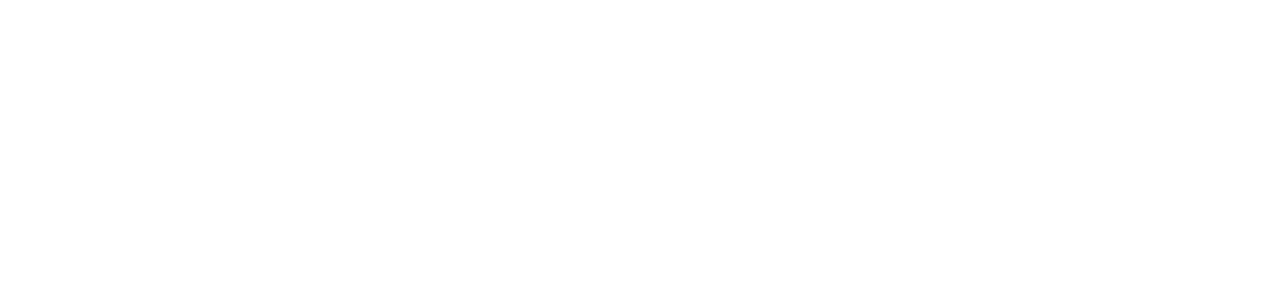
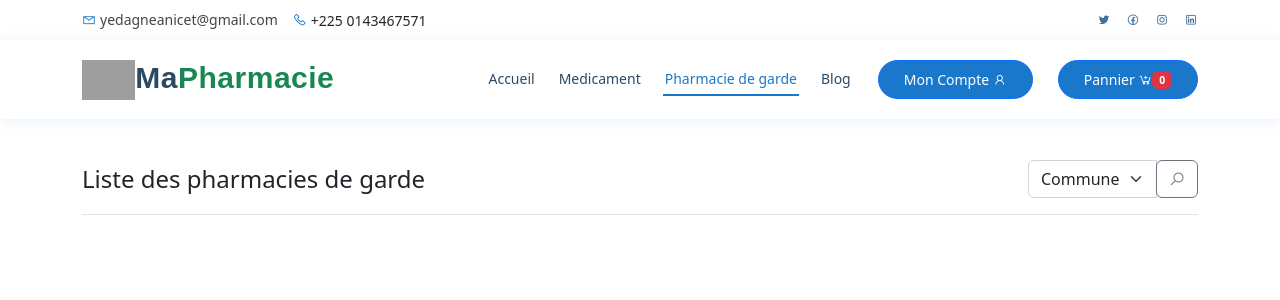
Before and after one commit to YedagneAnicet/DI_BOOTCAMP_PROJET_FINAL, an Angular app in the folder fontend_projet_final_di/: page /garde in a window 1280 px wide. Before the commit this address led to /. Shown: the top 300 px of the page. Built offline with nearby package versions, Linux system fonts and the light colour scheme; grey boxes are pictures that could not be loaded.

Commit message:
14/03/2023

```diff
--- a/fontend_projet_final_di/src/app/app-routing.module.ts
+++ b/fontend_projet_final_di/src/app/app-routing.module.ts
@@ -5,6 +5,7 @@
 import { LoginComponent } from './components/login/login.component';
 import { ListProductsComponent } from './pages/list-products/list-products.component';
 import { PannierComponent } from './pages/pannier/pannier.component';
+import { ListePharmacieComponent } from './pages/liste-pharmacie/liste-pharmacie.component';
 
 const routes: Routes = [
   {path:'', redirectTo:'home' ,  pathMatch: 'full'},
@@ -12,7 +13,8 @@
   {path:'liste', component:ListProductsComponent},
   {path:'blog', component:ListArticleBlogComponent},
   {path : 'login', component:LoginComponent},
-  {path : 'pannier', component : PannierComponent }
+  {path : 'pannier', component : PannierComponent },
+  {path : 'garde', component:ListePharmacieComponent}
 ];
 
 @NgModule({
--- a/fontend_projet_final_di/src/app/app.module.ts
+++ b/fontend_projet_final_di/src/app/app.module.ts
@@ -13,6 +13,7 @@
 import { ListArticleBlogComponent } from './pages/list-article-blog/list-article-blog.component';
 import { ReactiveFormsModule } from '@angular/forms';
 import { PannierComponent } from './pages/pannier/pannier.component';
+import { ListePharmacieComponent } from './pages/liste-pharmacie/liste-pharmacie.component';
 
 
 @NgModule({
@@ -27,6 +28,7 @@
     ListProductsComponent,
     ListArticleBlogComponent,
     PannierComponent,
+    ListePharmacieComponent,
   ],
   imports: [
     BrowserModule,
--- a/fontend_projet_final_di/src/app/components/header/header.component.html
+++ b/fontend_projet_final_di/src/app/components/header/header.component.html
@@ -23,7 +23,7 @@
       <ul>
         <li><a class="nav-link scrollto" routerLink="/home" routerLinkActive="active" [routerLinkActiveOptions]="{ exact: true }" routerLinkActiveClass="active">Accueil</a></li>
         <li><a class="nav-link scrollto" routerLink="/liste" routerLinkActive="active" routerLinkActive="active" [routerLinkActiveOptions]="{ exact: true }" routerLinkActiveClass="active">Medicament</a></li>
-        <li><a class="nav-link scrollto">Pharmacie de garde</a></li>
+        <li><a class="nav-link scrollto" routerLink="/garde" routerLinkActive="active" routerLinkActive="active" [routerLinkActiveOptions]="{ exact: true }" routerLinkActiveClass="active">Pharmacie de garde</a></li>
         <li><a class="nav-link scrollto " routerLink="/blog" routerLinkActive="active" routerLinkActive="active" [routerLinkActiveOptions]="{ exact: true }" routerLinkActiveClass="active">Blog</a></li>
       </ul>
       <i class="bi bi-list mobile-nav-toggle"></i>
--- a/fontend_projet_final_di/src/app/pages/list-products/list-products.component.html
+++ b/fontend_projet_final_di/src/app/pages/list-products/list-products.component.html
@@ -46,14 +46,6 @@
           <app-products></app-products>
           <app-products></app-products>
           <app-products></app-products>
-          <app-products></app-products>
-          <app-products></app-products>
-          <app-products></app-products>
-          <app-products></app-products>
-          <app-products></app-products>
-          <app-products></app-products>
-          <app-products></app-products>
-          <app-products></app-products>
         </div>
       </main>
     </div>
--- /dev/null
+++ b/fontend_projet_final_di/src/app/pages/liste-pharmacie/liste-pharmacie.component.html
@@ -0,0 +1,27 @@
+<app-header></app-header> <br /><br /><br /><br /><br /><br />
+<div class="container">
+  <header
+    class="d-flex flex-wrap justify-content-center py-3 mb-4 border-bottom"
+  >
+    <a
+      href="/"
+      class="d-flex align-items-center mb-3 mb-md-0 me-md-auto text-dark text-decoration-none"
+    >
+      <span class="fs-4">Liste des pharmacies de garde</span>
+    </a>
+
+    <ul class="nav nav-pills">
+      <div class="input-group">
+        <select class="form-select" id="country" required>
+          <option value="">Commune</option>
+          <option>Abidjan</option>
+        </select>
+        <div class="input-group-append">
+          <button class="btn btn-outline-secondary" type="button">
+            <i class="las la-search"></i>
+          </button>
+        </div>
+      </div>
+    </ul>
+  </header>
+</div>
--- /dev/null
+++ b/fontend_projet_final_di/src/app/pages/liste-pharmacie/liste-pharmacie.component.scss
@@ -0,0 +1,15 @@
+.form-control-dark {
+  border-color: var(--bs-gray);
+}
+.form-control-dark:focus {
+  border-color: #fff;
+  box-shadow: 0 0 0 .25rem rgba(255, 255, 255, .25);
+}
+
+.text-small {
+  font-size: 85%;
+}
+
+.dropdown-toggle {
+  outline: 0;
+}
```
Also changed, not shown: fontend_projet_final_di/src/app/pages/liste-pharmacie/liste-pharmacie.component.ts (added, +10 -0 lines), 1 other file (tests, documents, lock files or other folders).
